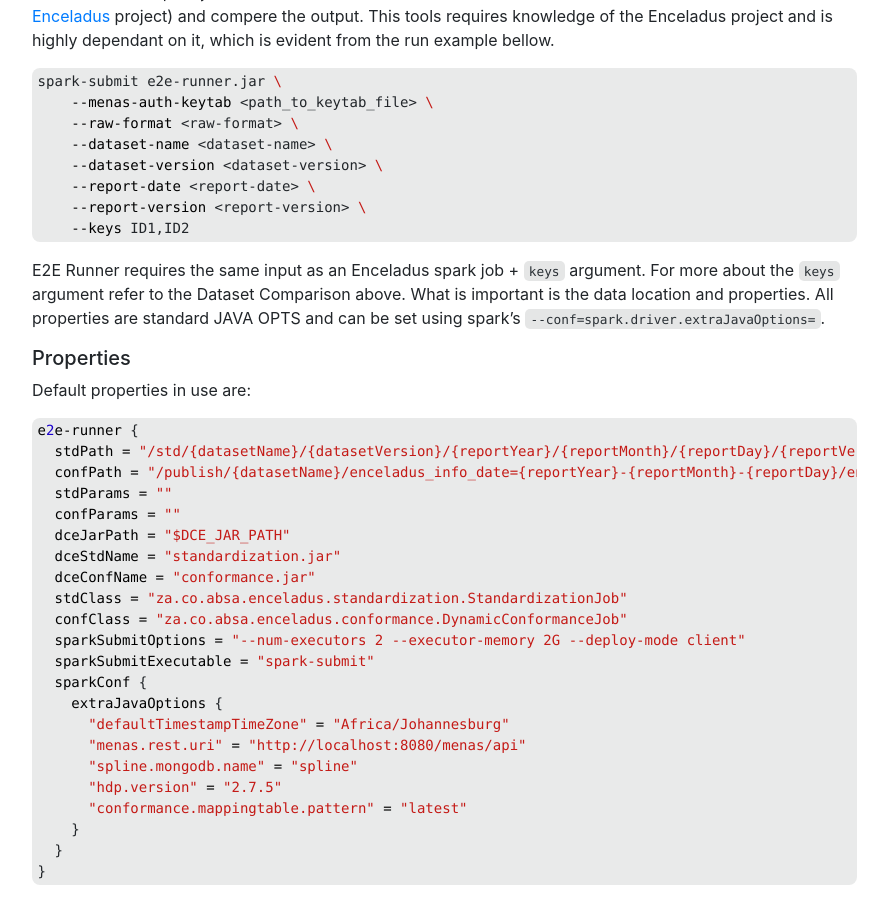
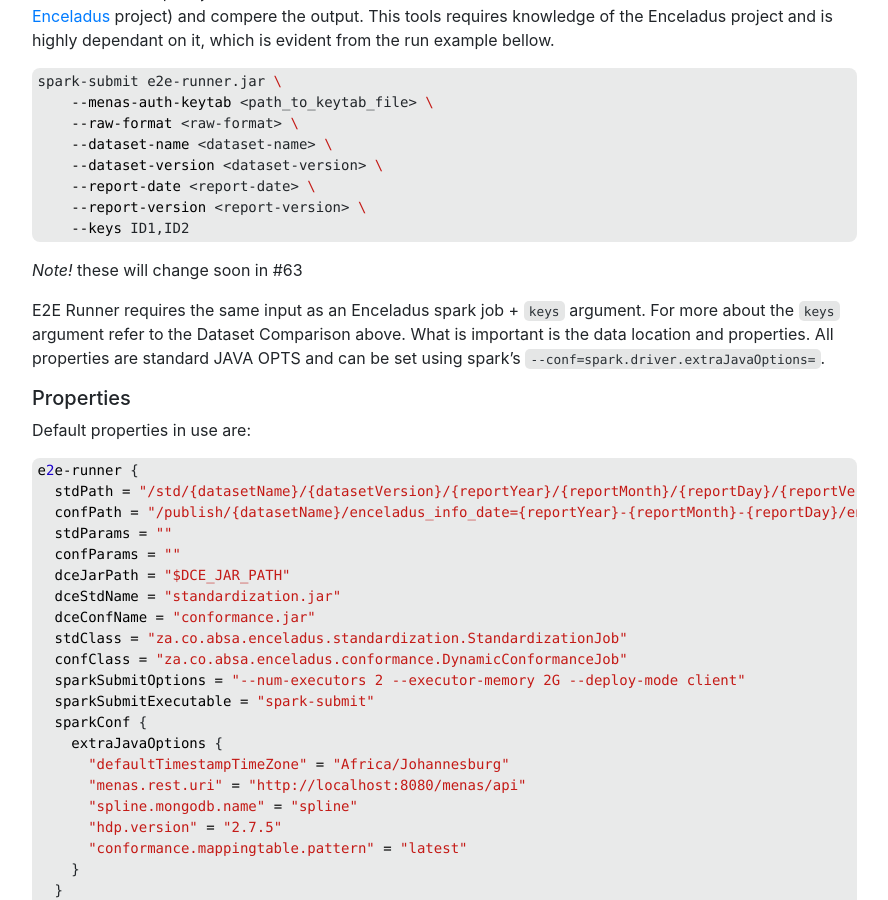
Before and after one commit to AbsaOSS/hermes, a Jekyll site: the page built from _docs/0.2.0/usage.md, in a window 1280 px wide and 900 px high, scrolled down 2862 px. Shown: the whole window, without its empty margins (338-1226 px from the left). Built offline with Jekyll 4.4.1, drawn with Linux system fonts in a browser that asks for light colours; nearby versions of some CDN libraries.

Commit message:
Add Note that there will be changes in #63.

````diff
--- a/_docs/0.2.0/usage.md
+++ b/_docs/0.2.0/usage.md
@@ -134,6 +134,7 @@
     --report-version <report-version> \
     --keys ID1,ID2
 ```
+_Note!_ these will change soon in #63
 
 E2E Runner requires the same input as an Enceladus spark job + `keys` argument. For more about the `keys` argument refer to the Dataset Comparison above. What is important is the data location and properties. All properties are standard JAVA OPTS and can be set using spark's `--conf=spark.driver.extraJavaOptions=`.
 
````
